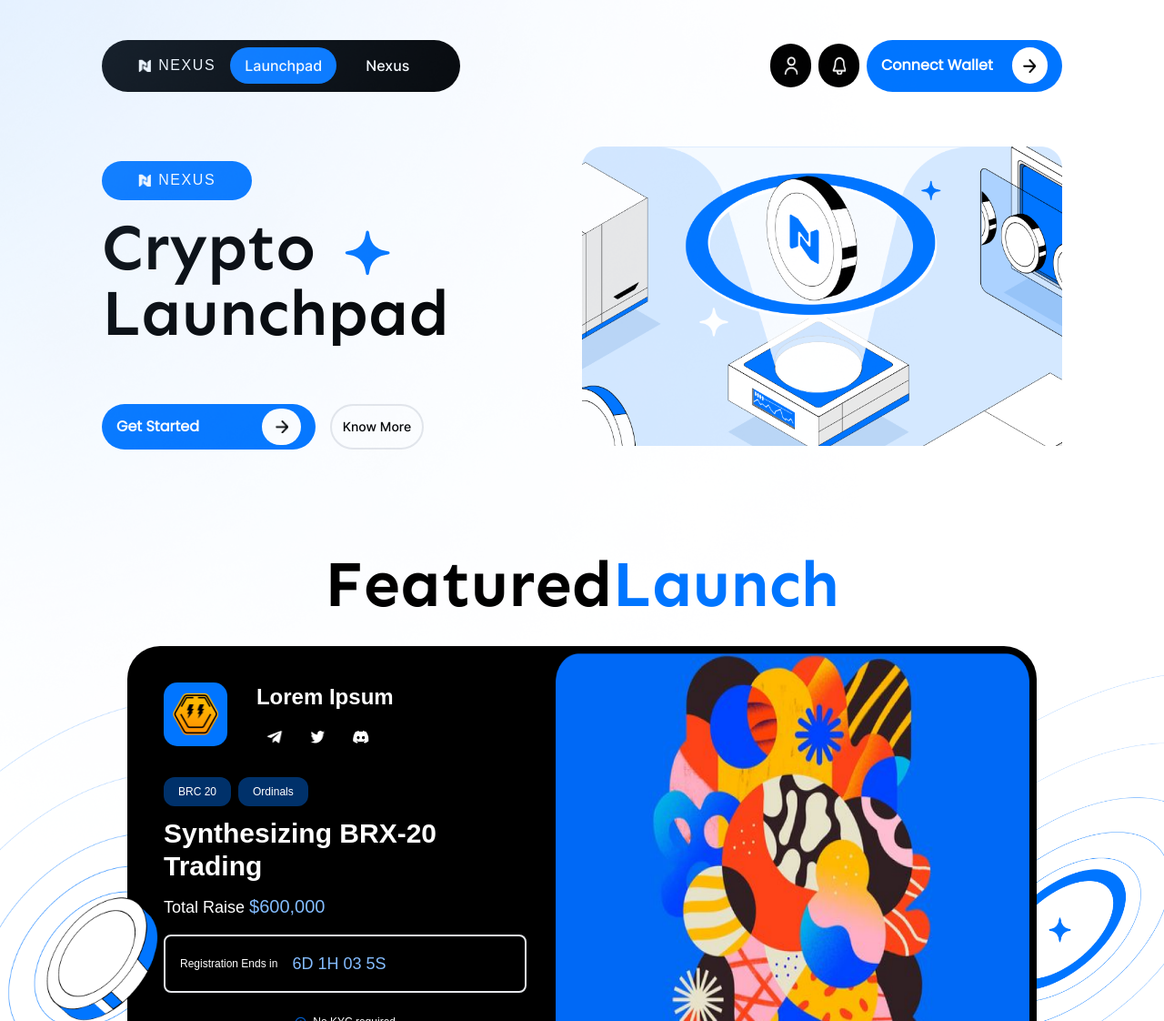
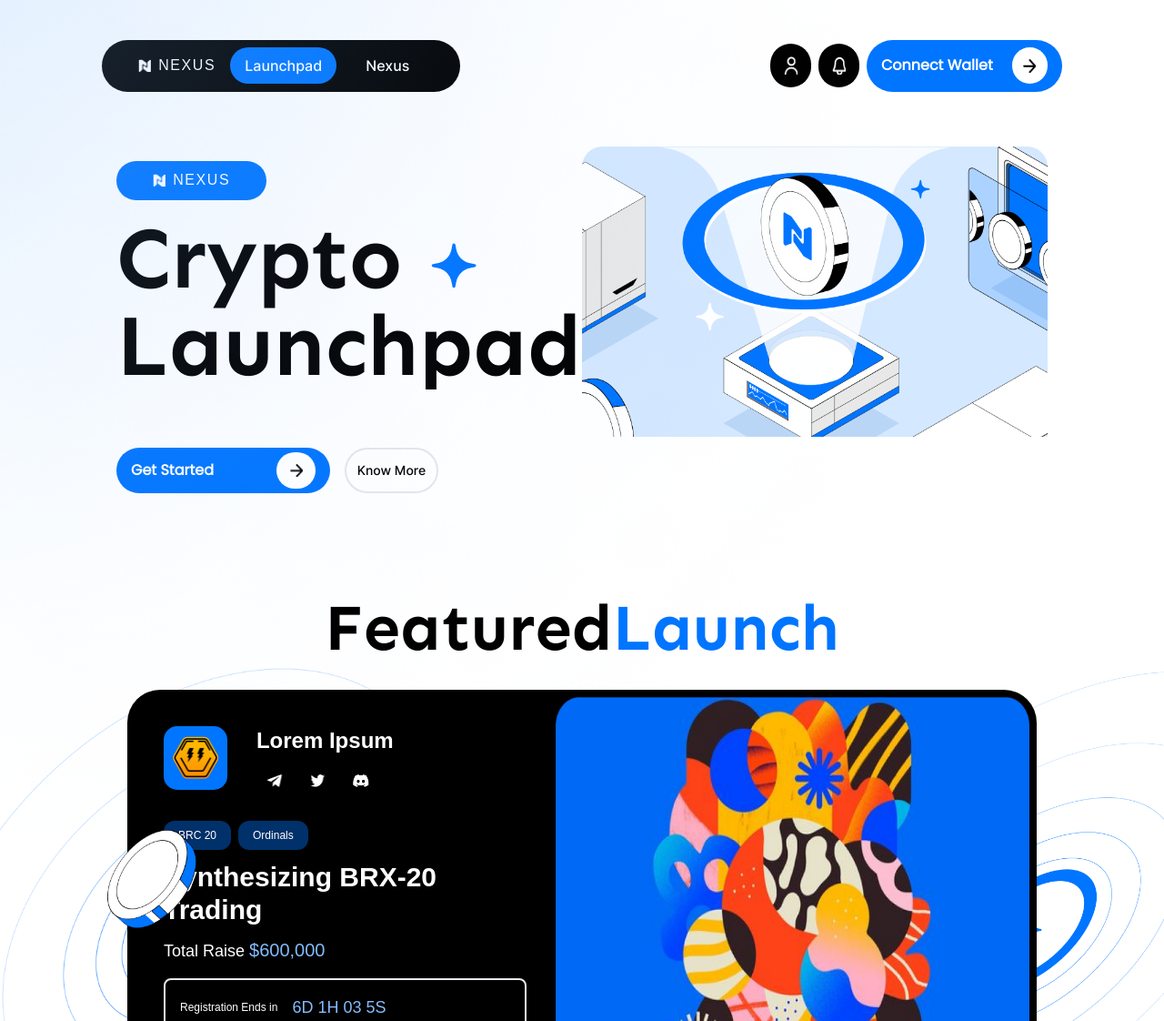
Before and after one commit to SagarPradhan613/vercelnexusdapp, a Next.js app: page / in a window 1280 px wide. Shown: the top 1122 px of the page at 91% size. Built offline with nearby package versions, Linux system fonts and the light colour scheme; a web font is replaced by a local one.

Commit message:
some changes

```diff
--- a/app/components/Featured/index.tsx
+++ b/app/components/Featured/index.tsx
@@ -20,9 +20,9 @@ export const Featured = () => {
     return (
         <section className="w-full overflow-hidden relative">
 
-            <Image src={FEATURED_LEFT_RINGS} alt="Featured Left Rings" className="hidden lg:block absolute top-20 -left-72 w-[800px] h-[800px]" />
-            <Image src={FEATURED_LEFT_RINGS_CENTER} alt="Featured Left Rings Center" className="featured_rings hidden lg:block absolute top-[356px] -left-4 z-50 w-[250px] h-[250px]" />
-            <Image src={FEATURED_RIGHT_RINGS} alt="Featured Right Rings" className="hidden lg:block absolute top-12 -right-72 w-[800px] h-[800px]" />
+            <Image src={FEATURED_LEFT_RINGS} alt="Featured Left Rings" className="featured_ellipse_left hidden lg:block absolute w-[800px] h-[800px]" />
+            <Image src={FEATURED_LEFT_RINGS_CENTER} alt="Featured Left Rings Center" className="featured_left_rings hidden lg:block absolute left-24 z-50 w-[200px] h-[200px]" />
+            <Image src={FEATURED_RIGHT_RINGS} alt="Featured Right Rings" className="featured_ellipse_right hidden lg:block absolute w-[800px] h-[800px]" />
 
             <h1 className={`text-center overflow-hidden hidden lg:block ${Sen.className} my-8 font-bold text-7xl`}>
                 Featured
--- a/app/components/Landing/index.tsx
+++ b/app/components/Landing/index.tsx
@@ -16,7 +16,8 @@ import DISCROD_ICON from '@/assets/discord_icon.png'
 
 export const Landing: React.FC = () => {
     return (
-        <section className='py-4'>
+        <div className='flex items-center justify-center w-full'>
+            <section className='p-4  w-full max-w-[1680px]'>
 
                 <div className='flex flex-col lg:flex-row w-full px-4 lg:px-28 justify-center'>
 
@@ -29,7 +30,7 @@ export const Landing: React.FC = () => {
                             </div>
                         </div>
 
-                    <h1 className={`text-5xl overflow-hidden w-full lg:text-7xl font-semibold ${Sen.className} `}>
+                        <h1 className={`lg:text-8xl md:text-5xl sm:text-5xl text-4xl overflow-hidden w-full font-bold ${Sen.className} `}>
                             Crypto
                             <Image src={STAR_ICON} alt="Star Icon" className='inline mx-8' />
                             <br />
@@ -57,7 +58,7 @@ export const Landing: React.FC = () => {
                     </div>
 
                     <div className='flex flex-col w-full items-center my-8 lg:my-0 lg:items-end'>
-                    <Image src={LANDING_BANNER} alt="Landing Banner" className=' w-full  hidden lg:block' />
+                        <Image src={LANDING_BANNER} alt="Landing Banner" className=' w-full max-w-[817px] hidden lg:block' />
                         <Image src={LANDING_BANNER_MOBILE} alt="Landing Banner Mobile" className=' w-full lg:px-0 lg:hidden' />
                     </div>
 
@@ -84,11 +85,11 @@ export const Landing: React.FC = () => {
                             </div>
                         </div>
 
-
                     </div>
 
                 </div>
 
             </section>
+        </div>
     )
 }
--- a/app/components/Navbar/index.tsx
+++ b/app/components/Navbar/index.tsx
@@ -31,7 +31,8 @@ export const Navbar: React.FC = () => {
 
 
     return (
-        <nav className="w-screen h-[68.6px] lg:h-[144.55px] flex items-center px-4 lg:px-28 justify-between">
+        <div className='flex items-center justify-center w-full'>
+            <nav className="w-screen max-w-[2660px] h-[68.6px] lg:h-[144.55px] flex items-center px-4 lg:px-28 justify-between">
 
                 {isNavbarOpen && <NavbarMobile />}
 
@@ -74,6 +75,7 @@ export const Navbar: React.FC = () => {
                     </div>
                 </div>
             </nav>
+        </div>
     )
 }
 
--- a/app/components/Upcoming/index.tsx
+++ b/app/components/Upcoming/index.tsx
@@ -7,8 +7,6 @@ import Image from "next/image"
 
 import UPCOMING_CARD_1_BANNER from "@/assets/upcoming_card_1_banner.png"
 import UPCOMING_BACKGROUND from "@/assets/upcoming_background.png"
-import UPCOMING_CARD_2_BANNER from "@/assets/upcoming_card_2_banner.png"
-import UPCOMING_CARD_3_BANNER from "@/assets/upcoming_card_3_banner.png"
 
 import RECT_IMAGE_UPCOMING_CARD from "@/assets/rect_image_upcoming_card.png"
 import ARROW_LEFT_ICON from "@/assets/arrow_left_icon.png"
@@ -17,7 +15,6 @@ import TELEGRAM_ICON from "@/assets/telegram_icon.png"
 import TWITTER_ICON from "@/assets/twitter_icon.png"
 import DISCORD_ICON from "@/assets/discord_icon.png"
 import { useRef } from "react"
-import { isMobile } from "@/app/helpers/isMobile"
 
 export const Upcoming = () => {
 
--- a/app/globals.css
+++ b/app/globals.css
@@ -9,8 +9,56 @@
   overflow-x: hidden;
 }
 
-@media screen and (min-width: 1024px) and (max-width: 1224px) {
-  .featured_rings {
-    left: -5%;
+.featured_ellipse_right {
+  position: absolute;
+  top: 10;
+  right: -20%;
+}
+
+.featured_ellipse_left {
+  position: absolute;
+  top: -100;
+  left: 0%;
+}
+
+.featured_left_rings{
+  position: absolute;
+  top: 40%;
+  left: 0%;
+}
+
+
+
+@media screen and (min-width:1500px) {
+  .featured_ellipse_right {
+    right: -10%;
+  }
+
+  .featured_ellipse_left {
+    left: 5%;
   }
 }
+
+@media screen and (min-width:1800px) {
+  .featured_ellipse_right {
+    right: 1%
+  }
+
+  .featured_ellipse_left {
+    left: 0%
+  }
+}
+
+@media screen and (min-width: 1224px) {
+  .featured_left_rings {
+    left: 5%;
+    top: 37%;
+  }
+}
+
+
+.featured_ellipse_left {
+  position: absolute;
+  top: 10;
+  left: -15%;
+}
--- a/app/helpers/isMobile.tsx
+++ /dev/null
@@ -1,23 +0,0 @@
-
-'use client'
-
-import { useEffect, useState } from "react"
-
-export const isMobile = () => {
-    const [isMobile, setIsMobile] = useState(false)
-
-    useEffect(() => {
-        const handleResize = () => {
-            if (window.innerWidth <= 768) {
-                setIsMobile(true)
-            } else {
-                setIsMobile(false)
-            }
-        }
-        window.addEventListener('resize', handleResize)
-        handleResize()
-        return () => window.removeEventListener('resize', handleResize)
-    }, [])
-
-    return isMobile
-}
```
Lines whose indentation alone changed are shown as unchanged.
